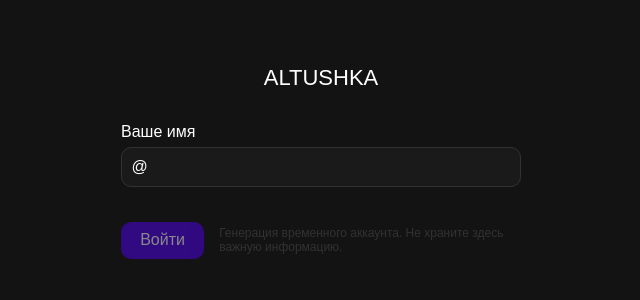
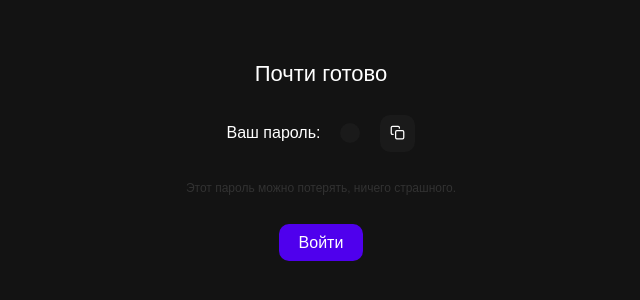
Before and after one commit to sharagulov/altushka, a React (Create React App) app in the folder client/: page /password in a window 1280 px wide. Shown: the part 238-538 px from the top of the page, without its empty margins (319-959 px from the left). Built offline with nearby package versions, Linux system fonts and the light colour scheme; a web font is replaced by a local one.

Commit message:
feat: password page

```diff
--- a/client/package.json
+++ b/client/package.json
@@ -1,5 +1,6 @@
 {
   "name": "client",
+  "proxy": "http://localhost:3001",
   "version": "0.1.0",
   "private": true,
   "dependencies": {
@@ -9,6 +10,7 @@
     "@testing-library/user-event": "^13.5.0",
     "react": "^19.0.0",
     "react-dom": "^19.0.0",
+    "react-icons": "^5.5.0",
     "react-router-dom": "^7.2.0",
     "react-scripts": "5.0.1",
     "sass": "^1.85.1",
--- a/client/src/App.js
+++ b/client/src/App.js
@@ -4,6 +4,7 @@ import { BrowserRouter, Routes, Route } from 'react-router-dom';
 import RegisterPage from './pages/RegisterPage';
 import UserListPage from './pages/UserListPage';
 import ChatPage from './pages/ChatPage';
+import PasswordPage from './pages/PasswordPage';
 import './styles/global.scss';
 
 function App() {
@@ -12,6 +13,7 @@ function App() {
       <Routes>
         <Route path="/register" element={<RegisterPage />} />
         <Route path="/users" element={<UserListPage />} />
+        <Route path="/password" element={<PasswordPage />} />
         <Route path="/chat/:userId" element={<ChatPage />} />
         <Route path="*" element={<RegisterPage />} />
       </Routes>
--- /dev/null
+++ b/client/src/components/ClipboardIcon.jsx
@@ -0,0 +1,41 @@
+import { useState } from "react";
+import { FiCopy } from "react-icons/fi";
+import '../styles/global.scss'
+import '../styles/RPstyle.scss'
+
+const ClipboardIcon = ({ text }) => {
+  const [copied, setCopied] = useState(false);
+
+  const fallbackCopyText = (text) => {
+    const textarea = document.createElement("textarea");
+    textarea.value = text;
+    document.body.appendChild(textarea);
+    textarea.select();
+    document.execCommand("copy");
+    document.body.removeChild(textarea);
+  };
+
+  const handleCopy = async () => {
+    if (navigator.clipboard && navigator.clipboard.writeText) {
+      try {
+        await navigator.clipboard.writeText(text);
+      } catch (err) {
+        console.error("Ошибка копирования через clipboard API", err);
+        fallbackCopyText(text);
+      }
+    } else {
+      fallbackCopyText(text);
+    }
+
+    setCopied(true);
+    setTimeout(() => setCopied(false), 2000);
+  };
+
+  return (
+    <div onClick={handleCopy} className={`my-icon ${copied ? "clicked" : ""}`}>
+      <FiCopy size={15} />
+    </div>
+  );
+};
+
+export default ClipboardIcon;
--- /dev/null
+++ b/client/src/pages/PasswordPage.jsx
@@ -0,0 +1,53 @@
+// altushka/client/src/pages/PasswordPage.jsx
+
+import ClipboardIcon from "../components/ClipboardIcon";
+import '../styles/global.scss'
+import '../styles/RPstyle.scss'
+import { useNavigate } from 'react-router-dom';
+import Button from '../components/button/button'
+
+import React from "react";
+import { useSearchParams } from "react-router-dom";
+
+function PasswordPage() {
+  const [searchParams] = useSearchParams();
+  const passwordFromUrl = searchParams.get("pass");
+  const navigate = useNavigate();
+
+  const handleStart = () => {
+    navigate('/users')
+  }
+
+  const getPasswordFromCookies = () => {
+    const cookies = document.cookie.split("; ");
+    const userCookie = cookies.find((row) => row.startsWith("user="));
+    if (!userCookie) return "";
+
+    try {
+      const userData = JSON.parse(decodeURIComponent(userCookie.split("=")[1]));
+      return userData.generatedPassword || "";
+    } catch (error) {
+      console.error("Ошибка чтения куки:", error);
+      return "";
+    }
+  };
+
+  const password = getPasswordFromCookies();
+
+  return (
+    <main>
+      <h2 className='head-name'>Почти готово</h2>
+      <div className='middle-block'>
+        <span>Ваш пароль:</span>
+        <span className="password">{passwordFromUrl}</span>
+        <ClipboardIcon text={password} />
+      </div>
+      <span className="greyed-text">Этот пароль можно потерять, ничего страшного.</span>
+      <div className='footer-block '>
+        <Button onClick={handleStart} variant="primary">Войти</Button>
+      </div>
+    </main>
+  );
+}
+
+export default PasswordPage;
--- a/client/src/pages/RegisterPage.jsx
+++ b/client/src/pages/RegisterPage.jsx
@@ -1,5 +1,5 @@
 // altushka/client/src/pages/RegisterPage.jsx
-import React, { useEffect, useState, version } from 'react';
+import React, {useState } from 'react';
 import { useNavigate } from 'react-router-dom';
 import '../styles/global.scss'
 import '../styles/RPstyle.scss'
@@ -40,7 +40,7 @@ export default function RegisterPage() {
     }
 
     if (onlyUnderscoresRegex.test(value.slice(1))) {
-      newErrors = [messages[3]]; // Если только `_`, удаляем другие ошибки и показываем "Серьезно?"
+      newErrors = [messages[3]];
     }
 
     setErrorMessages(newErrors);
@@ -61,6 +61,7 @@ export default function RegisterPage() {
     if (!isValid) {
       return;
     }
+
     try {
       const res = await fetch('/api/register', {
         method: 'POST',
@@ -69,12 +70,11 @@ export default function RegisterPage() {
       });
       const data = await res.json();
       if (res.ok) {
-        // Сохраняем user в localStorage
-        localStorage.setItem('userId', data.user.id);
-        localStorage.setItem('username', data.user.username);
-        navigate('/users');
+        navigate(`/password?pass=${encodeURIComponent(data.user.generatedPassword)}`);
+        document.cookie = `user=${encodeURIComponent(JSON.stringify(data.user))}; path=/; max-age=3600`;
+        console.log(data.message);
       } else {
-        alert(data.error || 'Ошибка регистрации');
+        console.log(data.error || 'Ошибка регистрации');
       }
     } catch (err) {
       console.error(err);
@@ -114,7 +114,7 @@ export default function RegisterPage() {
         />
       </div> */}
       <div className="footer-block">
-        <Button disa variant="primary" onClick={handleRegister} disabled={isValid !== 1}>Войти</Button>
+        <Button variant="primary" onClick={handleRegister} disabled={isValid !== 1}>Продолжить</Button>
         <span className="greyed-text">Генерация временного аккаунта. Не храните здесь важную информацию.</span>
       </div>
     </main>
--- a/client/src/pages/UserListPage.jsx
+++ b/client/src/pages/UserListPage.jsx
@@ -10,12 +10,12 @@ export default function UserListPage() {
   const username = localStorage.getItem('username');
   const navigate = useNavigate();
 
-  useEffect(() => {
-    if (!userId) {
-      // Если не залогинен (нет в localStorage) → на регистрацию
-      navigate('/register');
-    }
-  }, [userId, navigate]);
+  // useEffect(() => {
+  //   if (!userId) {
+  //     // Если не залогинен (нет в localStorage) → на регистрацию
+  //     navigate('/register');
+  //   }
+  // }, [userId, navigate]);
 
   const handleSearch = async () => {
     try {
--- a/client/src/styles/RPstyle.scss
+++ b/client/src/styles/RPstyle.scss
@@ -53,6 +53,7 @@ input.ok {
 .footer-block {
   display: flex;
   align-items: center;
+  justify-content: center;
   gap: 15px;
 }
 
@@ -61,3 +62,40 @@ input.ok {
   flex-direction: column;
   gap: 5px;
 }
+
+.password {
+  background-color: v.$grey;
+  border-radius: 10px;
+  padding: 10px;
+  transition: background-color 0.1s;
+  user-select: none;
+  z-index: 10;
+
+  &:hover {
+    background-color: v.$overgrey;
+  }
+}
+
+.middle-block {
+  display: flex;
+  gap: 20px;
+  align-items: center;
+  justify-content: center;
+}
+
+.my-icon {
+  line-height: 1;
+  height: 100%;
+  transition: background-color 0.1s;
+
+  background-color: v.$grey;
+  border-radius: 10px;
+  padding: 10px;
+
+  &:hover {
+    background-color: v.$overgrey;
+  }
+  &.clicked {
+    background-color: v.$overgrey;
+  }
+}
--- a/client/src/styles/global.scss
+++ b/client/src/styles/global.scss
@@ -59,7 +59,7 @@ textarea {
 // Стили для основных текстовых тегов
 h1, h2, h3, h4, h5, h6 {
   font-weight: 500;
-  line-height: 1.2;
+  line-height: 1;
 }
 
 h2 {
@@ -78,7 +78,7 @@ a {
 
 span {
   font-size: 1.6rem;
-  line-height: 1.2;
+  line-height: 1;
 }
 
 // Улучшение рендеринга изображений
@@ -114,4 +114,5 @@ input {
 .greyed-text {
   color: $overgrey;
   font-size: 1.2rem;
+
 }
```
Also changed, not shown: 2 other files (tests, documents, lock files or other folders).
